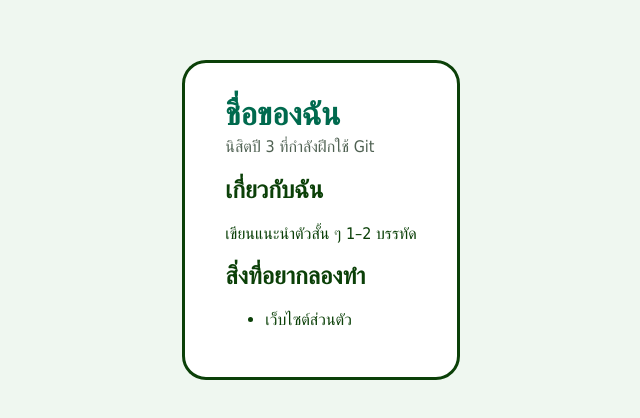
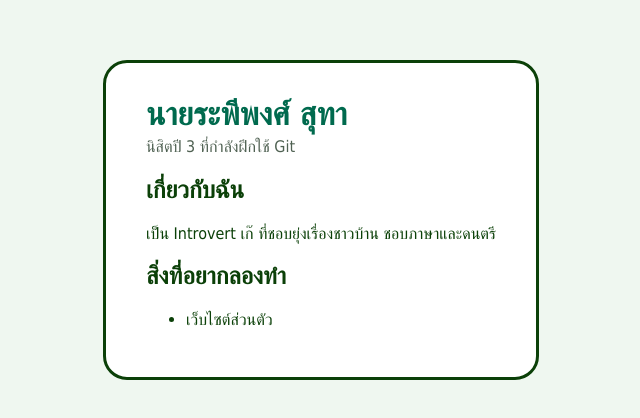
Before and after one commit to EggAlone/my-profile, a plain HTML site: page index.html in a window 1280 px wide. Shown: the part 180-598 px from the top of the page, without its empty margins (319-959 px from the left). Drawn offline with Linux system fonts and the light colour scheme.

Commit message:
Add my name and intro

```diff
--- a/index.html
+++ b/index.html
@@ -8,11 +8,11 @@
 </head>
 <body>
   <main class="card">
-    <h1>ชื่อของฉัน</h1>
+    <h1>นายระพีพงศ์ สุทา</h1>
     <p class="tagline">นิสิตปี 3 ที่กำลังฝึกใช้ Git</p>
 
     <h2>เกี่ยวกับฉัน</h2>
-    <p>เขียนแนะนำตัวสั้น ๆ 1–2 บรรทัด</p>
+    <p>เป็น Introvert เก๊ ที่ชอบยุ่งเรื่องชาวบ้าน ชอบภาษาและดนตรี</p>
 
     <h2>สิ่งที่อยากลองทำ</h2>
     <ul>
```
